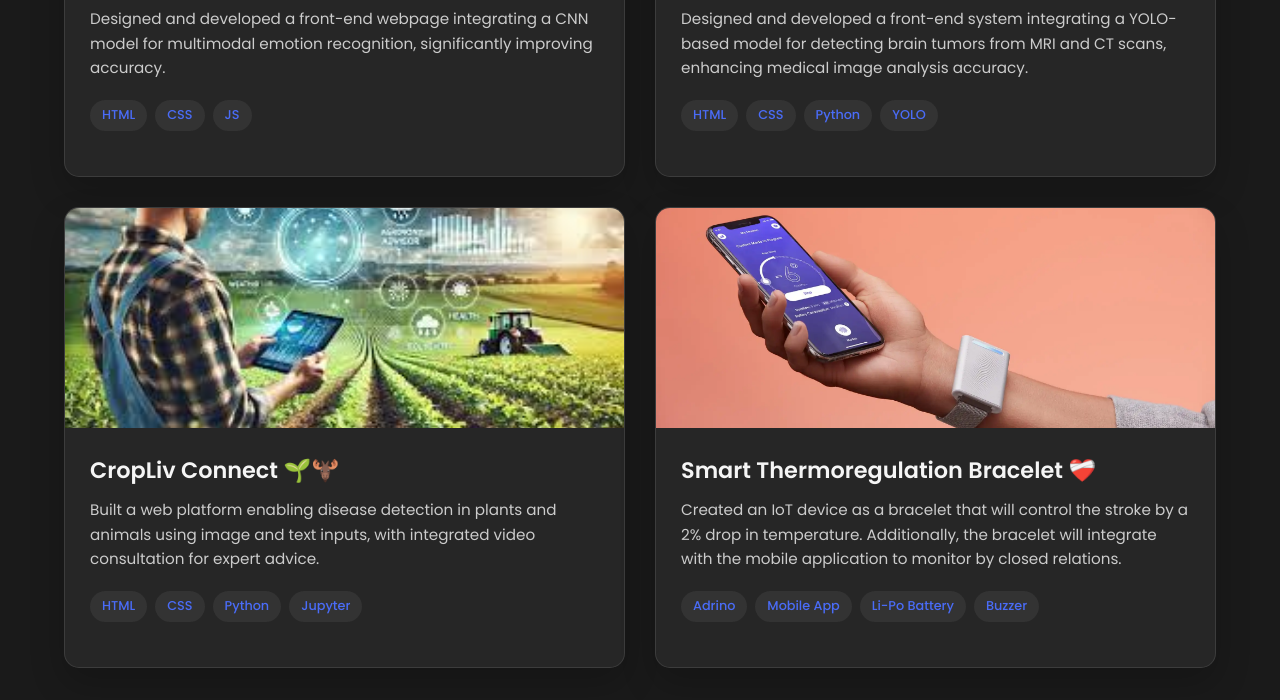
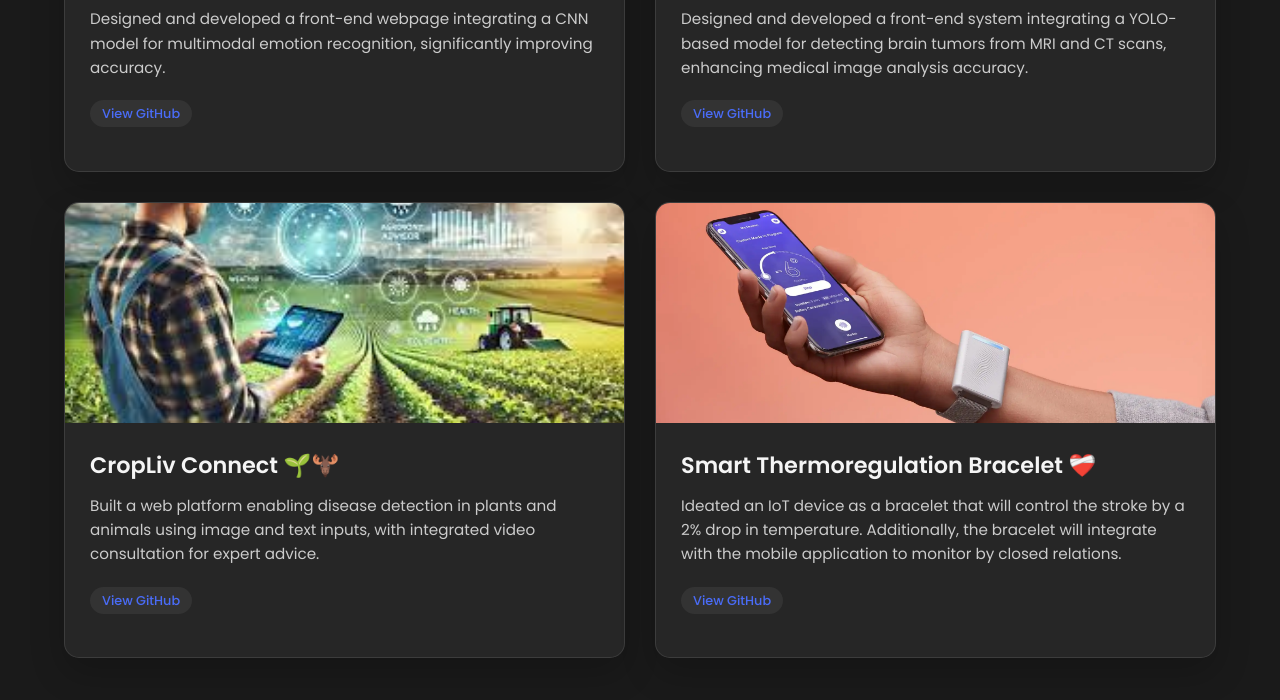
Before and after one commit to Nithish-26-Hub/Nithish-Portfolio, a plain HTML site: page index.html in a window 1280 px wide. Shown: the part 3766-4466 px from the top of the page. Drawn offline with nearby package versions, Linux system fonts and the light colour scheme.

Commit message:
Update index.html

```diff
--- a/index.html
+++ b/index.html
@@ -317,9 +317,7 @@
                     <p class="project-description">  Designed and developed a front-end webpage integrating a CNN model for multimodal
       emotion recognition, significantly improving accuracy.</p>
                     <div class="project-tech">
-                        <span class="tech-tag">HTML</span>
-                        <span class="tech-tag">CSS</span>
-                        <span class="tech-tag">JS</span>
+                        <a href=""><span class="tech-tag">View GitHub</span></a>
                     </div>
                 </div>
             </div>
@@ -333,10 +331,8 @@
                     <p class="project-description">Designed and developed a front-end system integrating a YOLO-based model for detecting
       brain tumors from MRI and CT scans, enhancing medical image analysis accuracy.</p>
                     <div class="project-tech">
-                        <span class="tech-tag">HTML</span>
-                        <span class="tech-tag">CSS</span>
-                        <span class="tech-tag">Python</span>
-                        <span class="tech-tag">YOLO</span>
+                        <a href="https://github.com/Nithish-26-Hub/Brain-Tumor_YOLOv8"><span class="tech-tag">View GitHub</span></a>
+
                     </div>
                 </div>
             </div>
@@ -350,12 +346,8 @@
                     <p class="project-description">Built a web platform enabling disease detection in plants and animals using image and text
       inputs, with integrated video consultation for expert advice.</p>
                     <div class="project-tech">
-                        <span class="tech-tag">HTML</span>
-                        <span class="tech-tag">CSS</span>
-                        <span class="tech-tag">Python</span>
-                        <span class="tech-tag">Jupyter</span>
-                    </div>
-
+                        <a href="https://github.com/Nithish-26-Hub/CropLiv-Connect"><span class="tech-tag">View GitHub</span>
+                    </div></a>
                 </div>
             </div>
 
@@ -366,12 +358,9 @@
                 </div>
                 <div class="project-content">
                     <h3 class="project-title">Smart Thermoregulation Bracelet ❤️‍🩹</h3>
-                    <p class="project-description">Created an IoT device as a bracelet that will control the stroke by a 2% drop in temperature. Additionally, the bracelet will integrate with the mobile application to monitor by closed relations.</p>
+                    <p class="project-description">Ideated an IoT device as a bracelet that will control the stroke by a 2% drop in temperature. Additionally, the bracelet will integrate with the mobile application to monitor by closed relations.</p>
                     <div class="project-tech">
-                        <span class="tech-tag">Adrino</span>
-                        <span class="tech-tag">Mobile App</span>
-                        <span class="tech-tag">Li-Po Battery</span>
-                        <span class="tech-tag">Buzzer</span>
+                        <a href=""><span class="tech-tag">View GitHub</span></a>
                     </div>
                 </div>
             </div>
```
